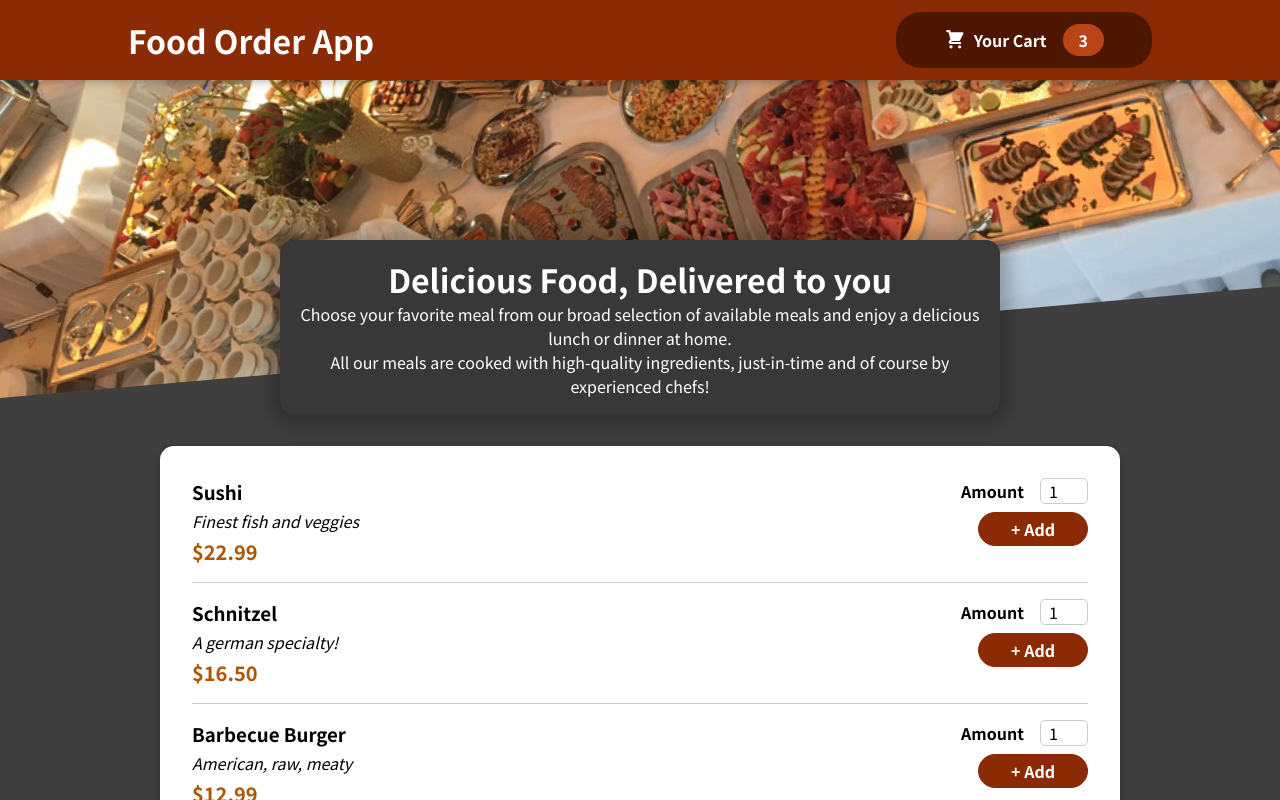
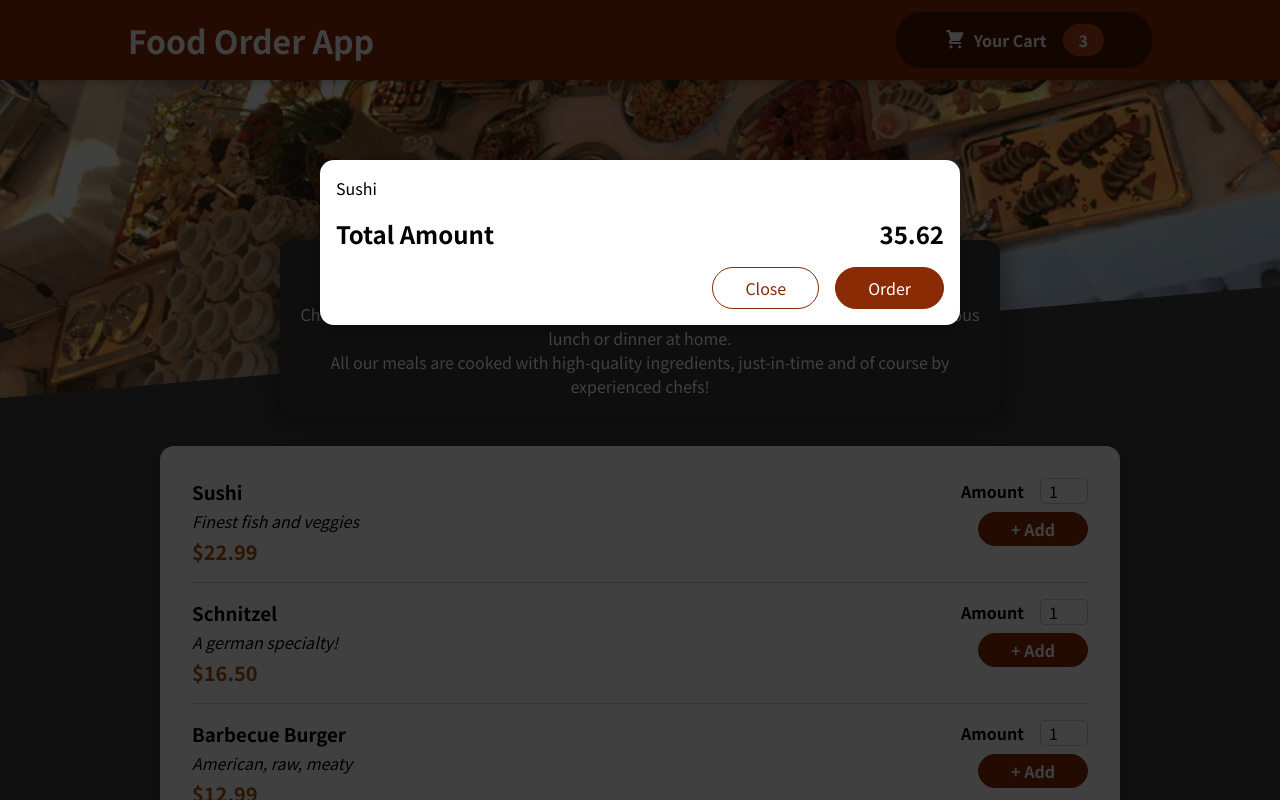
Before and after one commit to kishan-aghera/food-order-app, a React (Create React App) app: page / in a window 1280 px wide. Shown: the top 800 px of the page. Built offline with nearby package versions, Linux system fonts and the light colour scheme.

Commit message:
Added Modal Component

```diff
--- a/public/index.html
+++ b/public/index.html
@@ -28,6 +28,7 @@
   </head>
   <body>
     <noscript>You need to enable JavaScript to run this app.</noscript>
+    <div id="overlays"></div>
     <div id="root"></div>
     <!--
       This HTML file is a template.
--- a/src/App.js
+++ b/src/App.js
@@ -4,10 +4,12 @@
 
 import Header from './components/Layout/Header';
 import Meals from './components/Meals/Meals';
+import Cart from './components/Cart/Cart';
 
 const App = () => {
   return (
     <Fragment>
+      <Cart />
       <Header />
       <main>
         <Meals />
--- a/src/components/Cart/Cart.js
+++ b/src/components/Cart/Cart.js
@@ -1,6 +1,8 @@
 import React from 'react';
 
 import classes from './Cart.module.css';
+
+import Modal from '../UI/Modal';
 
 const Cart = (props) => {
   const cartItems = (
@@ -19,7 +21,7 @@
   );
 
   return (
-    <div>
+    <Modal>
       {cartItems}
       <div className={classes.total}>
         <span>Total Amount</span>
@@ -29,7 +31,7 @@
         <button className={classes['button--alt']}>Close</button>
         <button className={classes.button}>Order</button>
       </div>
-    </div>
+    </Modal>
   )
 }
 
--- /dev/null
+++ b/src/components/UI/Modal.js
@@ -0,0 +1,45 @@
+import React, { Fragment } from 'react';
+import ReactDOM from 'react-dom';
+
+import classes from './Modal.module.css';
+
+const Backdrop = (props) => {
+  return (
+    <div className={classes.backdrop} />
+  )
+}
+
+const ModalOverlay = (props) => {
+  return (
+    <div className={classes.modal}>
+      <div className={classes.content}>
+        {props.children}
+      </div>
+    </div>
+  )
+}
+
+const portalElement = document.getElementById("overlays");
+
+const Modal = (props) => {
+  return (
+    <Fragment>
+      {
+        ReactDOM.createPortal(
+        <Backdrop />,
+        portalElement
+        )
+      }
+      {
+        ReactDOM.createPortal(
+          <ModalOverlay>
+            {props.children}
+          </ModalOverlay>,
+        portalElement
+        )
+      }
+    </Fragment>
+  )
+}
+
+export default Modal;
--- /dev/null
+++ b/src/components/UI/Modal.module.css
@@ -0,0 +1,40 @@
+.backdrop {
+  position: fixed;
+  top: 0;
+  left: 0;
+  width: 100%;
+  height: 100vh;
+  z-index: 20;
+  background-color: rgba(0, 0, 0, 0.75);
+}
+
+.modal {
+  position: fixed;
+  top: 20vh;
+  left: 5%;
+  width: 90%;
+  background-color: white;
+  padding: 1rem;
+  border-radius: 14px;
+  box-shadow: 0 2px 8px rgba(0, 0, 0, 0.25);
+  z-index: 30;
+  animation: slide-down 300ms ease-out forwards;
+}
+
+@media (min-width: 768px) {
+  .modal {
+    width: 40rem;
+    left: calc(50% - 20rem);
+  }
+}
+
+@keyframes slide-down {
+  from {
+    opacity: 0;
+    transform: translateY(-3rem);
+  }
+  to {
+    opacity: 1;
+    transform: translateY(0);
+  }
+}
```
